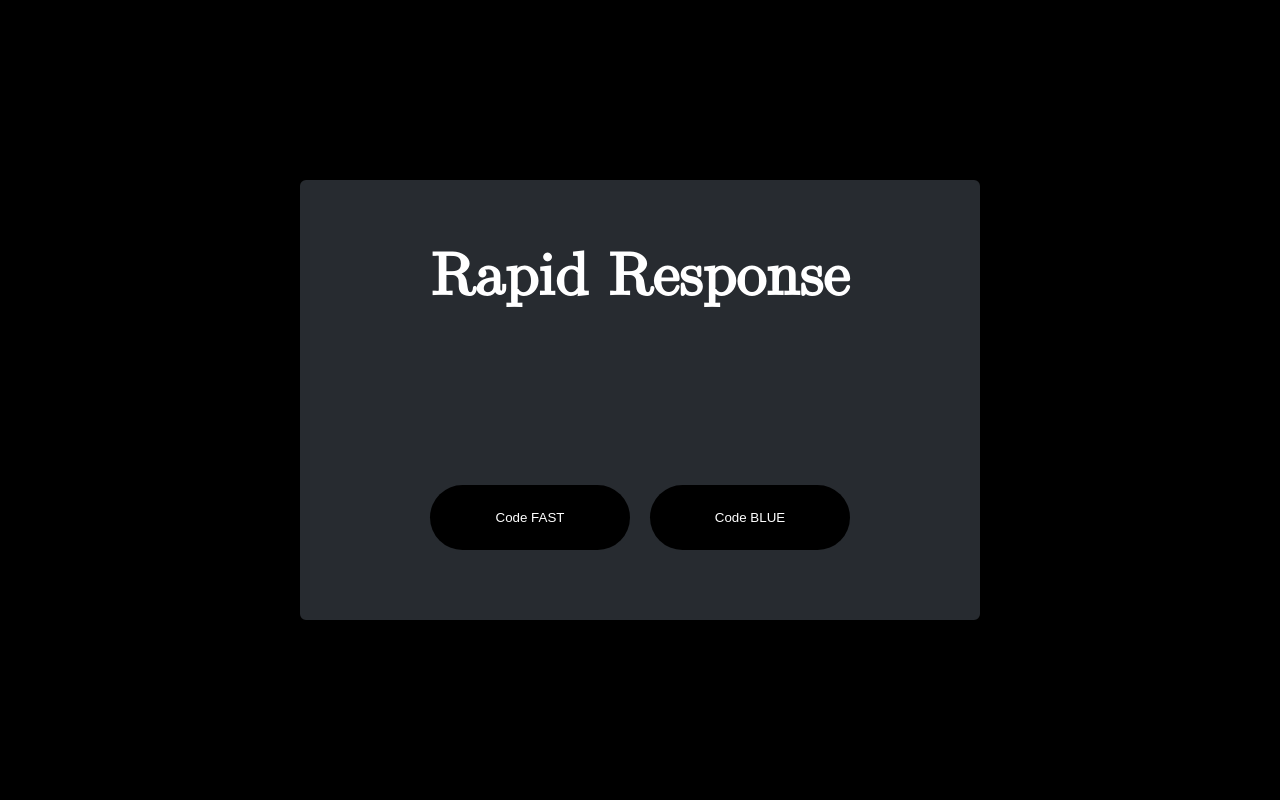
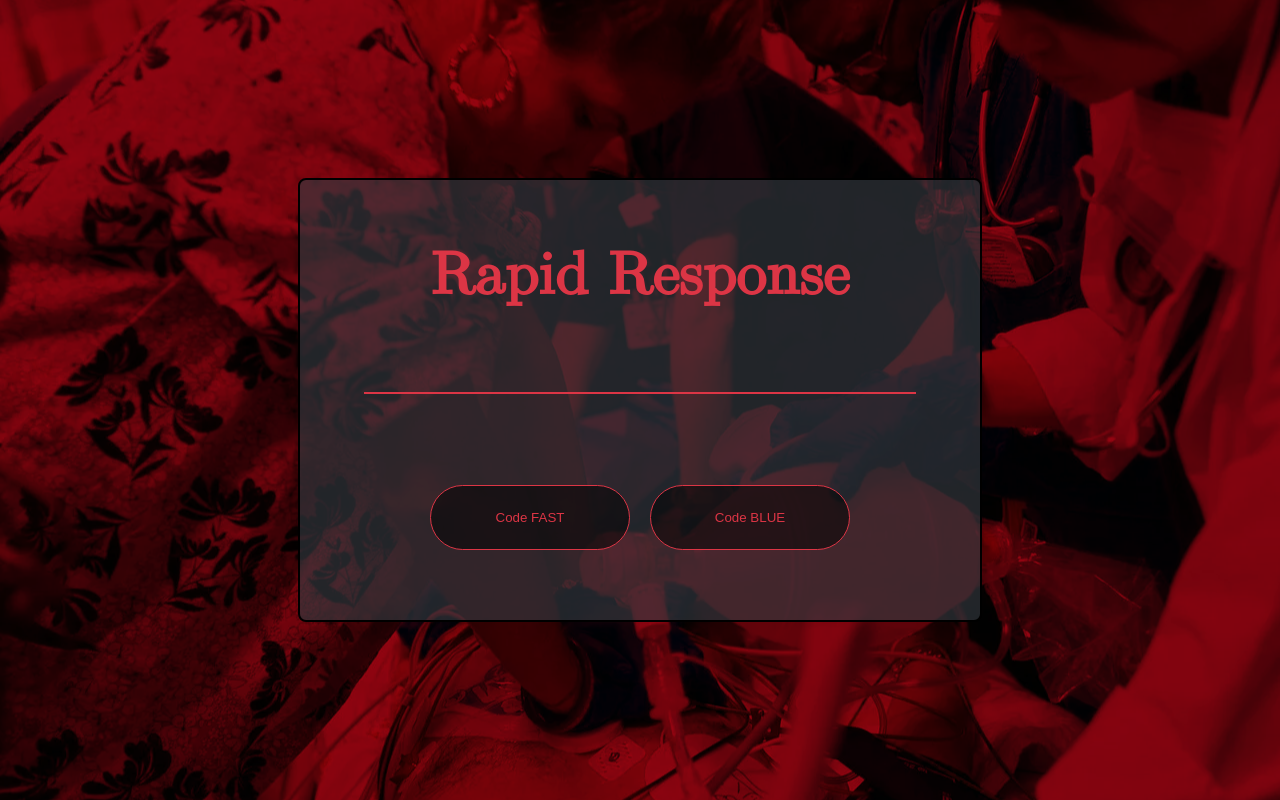
Before and after one commit to pyRN/rapid-resp, a React (Create React App) app: page / in a window 1280 px wide. Built offline with nearby package versions, Linux system fonts and the light colour scheme.

Commit message:
Changed colors to batch new global color variables

```diff
--- a/src/components/LandingContainer/LandingPage.css
+++ b/src/components/LandingContainer/LandingPage.css
@@ -4,19 +4,19 @@
   align-items: center;
   height: 100vh;
   color: white;
-  background: var(--red) url("../../media/Landing-Image.jpg") center no-repeat;
+  background: var(--tertiary-red) url("../../media/Landing-Image.jpg") center no-repeat;
   background-blend-mode: multiply, luminosity;
 }
 
 h1 {
   margin: 0;
   font-size: 45pt;
-  color: var(--red);
+  color: var(--primary-red);
   opacity: 1;
 }
 
 hr {
-  border: 1px solid var(--red);
+  border: 1px solid var(--primary-red);
   width: 550px;
   margin: 0;
 }
@@ -26,7 +26,7 @@ hr {
   flex-direction: column;
   justify-content: space-around;
   align-items: center;
-  background-color: rgba(52, 58, 64, 0.75);
+  background-color: var(--primary-gray);
   border: 2px solid black;
   border-radius: 8px;
   padding: 20px;
@@ -43,10 +43,10 @@ hr {
 }
 
 .landing-btn {
-  background-color: black;
-  border: 1px solid var(--red);
+  background-color: rgba(0, 0, 0, 0.5);
+  border: 1px solid var(--primary-red);
   border-radius: 60px 60px 60px 60px;
-  color: var(--red);
+  color: var(--primary-red);
   padding: 10px;
   margin: 10px;
   width: 200px;
@@ -54,7 +54,7 @@ hr {
 }
 
 .landing-btn:hover {
-  background-color: var(--red);
+  background-color: var(--primary-red);
   color: white;
-  box-shadow: 0px 0px 5px var(--red);
+  box-shadow: 0px 0px 5px var(--primary-red);
 }
```
